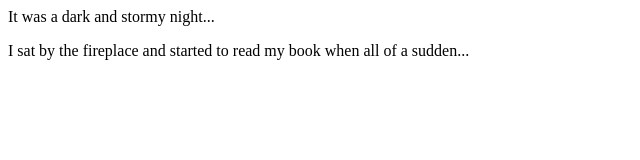
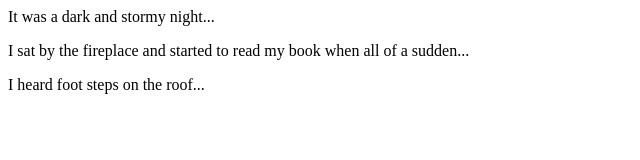
Before and after one commit to EyeLikeFire/fireside-story, a plain HTML site: page index.html in a window 1280 px wide. Shown: the whole page, without its empty margins (0-640 px from the left). Drawn offline with Linux system fonts and the light colour scheme.

Commit message:
added the third line of the story

```diff
--- a/index.html
+++ b/index.html
@@ -2,5 +2,6 @@
   <body>
     <p>It was a dark and stormy night...</p>
     <p>I sat by the fireplace and started to read my book when all of a sudden...</p>
+    <p>I heard foot steps on the roof...</p>
   </body>
 </html>
```
